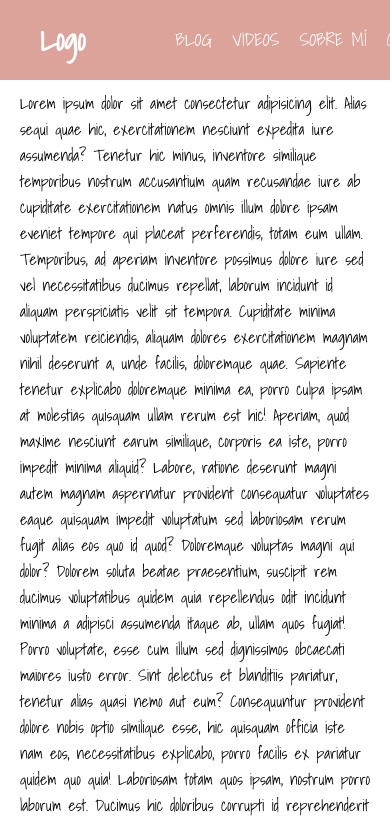
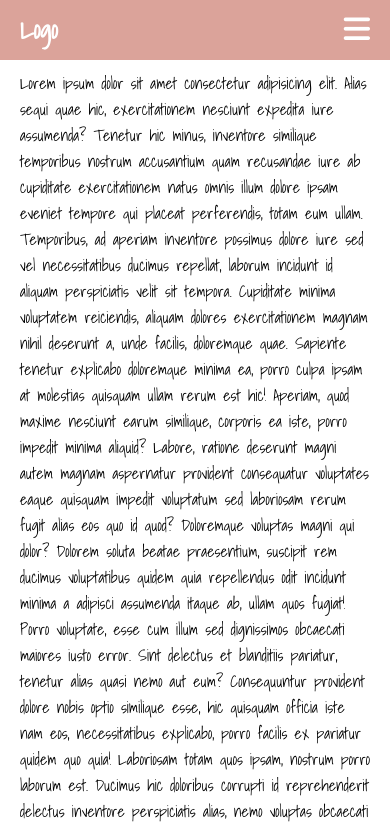
Before and after one commit to LauraS2508/mi-sitio-web-magnifico, a plain HTML site: page index.html in a window 390 px wide. Shown: the top 822 px of the page. Drawn offline with Linux system fonts and the light colour scheme.

Commit message:
Add files via upload

```diff
--- a/index.html
+++ b/index.html
@@ -9,16 +9,21 @@
     <link rel="preconnect" href="https://fonts.googleapis.com">
     <link rel="preconnect" href="https://fonts.gstatic.com" crossorigin>
     <link href="https://fonts.googleapis.com/css2?family=Shadows+Into+Light&display=swap" rel="stylesheet">
+    <script src="https://kit.fontawesome.com/a45eb82a17.js" crossorigin="anonymous"></script>
+    <script defer src="index.js"></script>
 </head>
 <body>
     <header class="header">
         <nav class="nav">
             <a href="#" class="logo nav-link">Logo</a>
+            <button class="nav-toggle" aria-label="Abrir menú">
+                <i class="fa-solid fa-bars"></i>
+            </button>
                 <ul class="nav-menu">
-                    <li class="nav-menu-item"><a href="#" class="nav-menu-link nav-link">Blog</a></li>
-                    <li class="nav-menu-item"><a href="#" class="nav-menu-link nav-link">Videos</a></li>
-                    <li class="nav-menu-item"><a href="#" class="nav-menu-link nav-link">Sobre mí</a></li>
-                    <li class="nav-menu-item"><a href="#" class="nav-menu-link nav-link">Contacto</a></li>
+                    <li class="nav-menu-item"><a href="#" class="nav-menu-link nav-link nav-menu-link_active">Blog</a></li>
+                    <li class="nav-menu-item"><a href="#" class="nav-menu-link nav-link nav-menu-link_active">Videos</a></li>
+                    <li class="nav-menu-item"><a href="#" class="nav-menu-link nav-link nav-menu-link_active">Sobre mí</a></li>
+                    <li class="nav-menu-item"><a href="#" class="nav-menu-link nav-link nav-menu-link_active">Contacto</a></li>
         </ul>
     </nav>
  </header>
--- /dev/null
+++ b/index.js
@@ -0,0 +1,12 @@
+const navToggle = document.querySelector (".nav-toggle");
+const navMenu = document.querySelector (".nav-menu");
+
+  navToggle.addEventListener("click", () => {
+    navMenu.classList.toggle("nav-menu_visible");
+
+if (navMenu.classList.contains("nav-menu_visible")){
+    navToggle.setAttribute("aria-label", "Cerrar menú");
+}else{
+    navToggle.setAttribute("aria-label", "Abrir menú");
+}
+});
--- a/style.css
+++ b/style.css
@@ -20,6 +20,8 @@ body{
 .nav{
     display: flex;
     justify-content: space-between;
+    max-width: 992px;
+    margin: 0 auto;
 }
 
 .nav-link{
@@ -48,6 +50,80 @@ body{
     width: max-content;
 }
 
-.nav-menu-item-link:hover{
+.nav-menu-link{
+    padding: 8px 12px;
+    border-radius: 3px;
+}
+
+.nav-menu-item-link:hover,
+.nav-menu-link_active{
     background-color: #863A6F;
+    transition: 0.5s;
 }
+
+.nav-toggle{
+    color:white;
+    background: none;
+    border: none;
+    font-size: 30px;
+    padding: 0 20px;
+    line-height: 60px;
+    display: none;
+    cursor: pointer
+
+}
+@media (max-width: 768px){
+    body{
+        padding-top: 70px;
+    }
+
+    .header{
+        height: 60px;
+    }
+
+    .logo{
+        font-size: 25px;
+        padding: 0 20px;
+        line-height: 60px;
+    }
+
+    .nav-menu{
+        flex-direction: column;
+        align-items: center;
+        margin-right: 40px;
+        background-color: #DBA39A;
+        position: fixed;
+        left: 0;
+        top: 60px;
+        width: 100%;
+        padding: 0 20px;
+        height: calc(100% - 60px);
+        overflow: -y: auto;
+        left: 100%;
+        transition: 0.3s;
+
+    }
+
+    .nav-menu-item{
+        line-height: 70px;
+    }
+
+    .nav-menu-link{
+        padding: 8px 12px;
+        border-radius: 3px;
+    }
+
+    .nav-toggle{
+       display: block;
+    }
+
+    .nav-menu-item-link:hover,
+    .nav-menu-link_active{
+        background-color: none;
+        color: #DBA39A;
+    }
+
+    .nav-menu_visible{
+
+    }
+}
```
Also changed, not shown: 1 other file.
